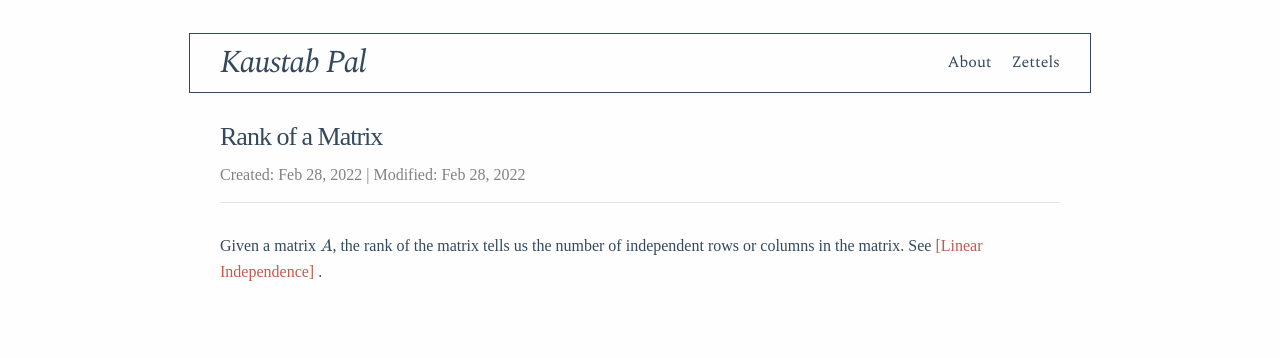
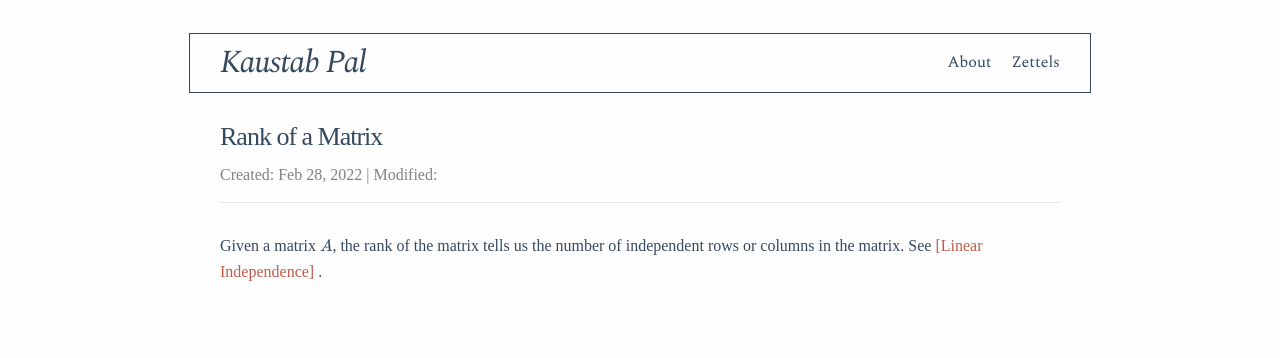
Before and after one commit to kaustabpal/kaustabpal.github.io, a Jekyll site: the page built from _posts/2022-02-28-rank_matrix.md, in a window 1280 px wide. Shown: the top 358 px of the page. Built offline with Jekyll 4.4.1, drawn with Linux system fonts in a browser that asks for light colours; some web fonts are replaced; some of the changed lines change nothing that is shown.

Commit message:
minor changes

```diff
--- a/_posts/2022-02-28-rank_matrix.md
+++ b/_posts/2022-02-28-rank_matrix.md
@@ -3,7 +3,7 @@ layout: post
 title: "Rank of a Matrix"
 permalink: "rank_matrix"
 date: 2022-02-28
-moddate: 2022-02-28 19:01
+# moddate: 2022-02-28 19:01
 tags: [""]
 category:
 description: ""
```
